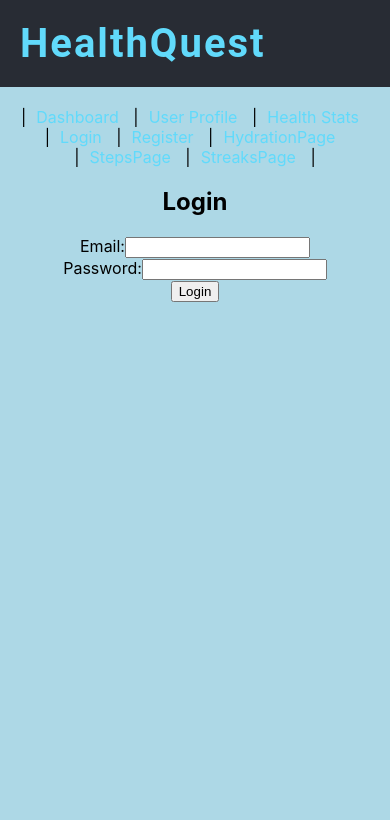
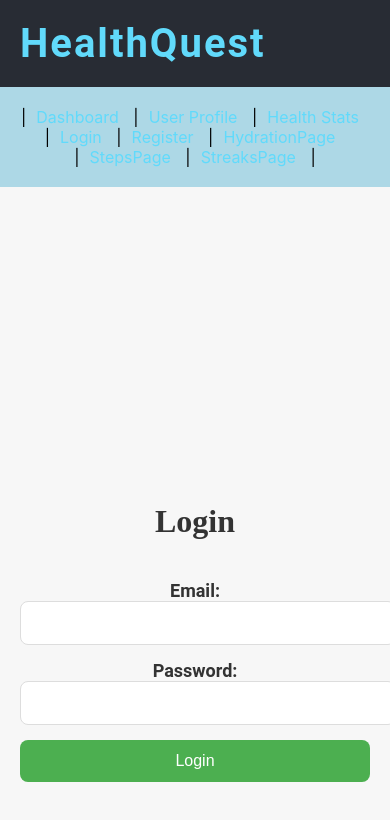
Before and after one commit to hvpham-yorku/HealthQuest, a React (Create React App) app in the folder HealthQuest/frontend/: page /login in a window 390 px wide. Shown: the top 820 px of the page. Built offline with nearby package versions, Linux system fonts and the light colour scheme.

Commit message:
Sprint 2 Task 27 - Redesign Login Page

```diff
--- /dev/null
+++ b/HealthQuest/frontend/src/pages/Login.css
@@ -0,0 +1,91 @@
+/* Scoped styles for Login component */
+.login-page {
+    display: flex;
+    flex-direction: column;
+    align-items: center;
+    justify-content: center;
+    min-height: 100vh;
+    background-color: #f7f7f7;
+    font-family: 'Roboto', sans-serif;
+    padding: 20px;
+}
+
+.login-page h2 {
+    font-size: 32px;
+    color: #333;
+    margin-bottom: 20px;
+    font-family: 'Playfair Display', serif;
+    font-weight: 700;
+}
+
+.login-page p {
+    color: red;
+    font-size: 16px;
+    margin: 10px 0;
+    font-weight: 500;
+}
+
+.login-page form {
+    display: flex;
+    flex-direction: column;
+    gap: 15px;
+    width: 100%;
+    max-width: 400px;
+    margin-top: 20px;
+}
+
+.login-page label {
+    font-size: 18px;
+    color: #333;
+    font-weight: 600;
+}
+
+.login-page input {
+    padding: 12px;
+    font-size: 16px;
+    border-radius: 8px;
+    border: 1px solid #ddd;
+    width: 100%;
+}
+
+.login-page button {
+    background-color: #4caf50;
+    color: white;
+    padding: 12px 20px;
+    font-size: 16px;
+    border: none;
+    border-radius: 8px;
+    cursor: pointer;
+    transition: background-color 0.3s ease;
+}
+
+.login-page button:hover {
+    background-color: #45a049;
+}
+
+.login-page .logout-button {
+    background-color: #f44336;
+    color: white;
+    padding: 12px 20px;
+    font-size: 16px;
+    border: none;
+    border-radius: 8px;
+    cursor: pointer;
+    transition: background-color 0.3s ease;
+    margin-top: 20px;
+}
+
+.login-page .logout-button:hover {
+    background-color: #e53935;
+}
+
+/* Add responsiveness for smaller screens */
+@media (max-width: 768px) {
+    .login-page form {
+        width: 100%;
+    }
+
+    .login-page button, .login-page .logout-button {
+        width: 100%;
+    }
+}
--- a/HealthQuest/frontend/src/pages/Login.js
+++ b/HealthQuest/frontend/src/pages/Login.js
@@ -1,5 +1,6 @@
 import React, { useState, useEffect } from 'react';
 import { loginUser } from '../services/userService';
+import './Login.css'; // Import the scoped CSS file
 
 const Login = () => {
     const [email, setEmail] = useState('');
@@ -36,16 +37,16 @@ const Login = () => {
     };
 
     return (
-        <div style={{ textAlign: 'center' }}>
+        <div className="login-page">
             {user ? (
                 <>
                     <h2>Welcome, {user.name}!</h2>
-                    <button onClick={handleLogout}>Logout</button>
+                    <button className="logout-button" onClick={handleLogout}>Logout</button>
                 </>
             ) : (
                 <>
                     <h2>Login</h2>
-                    {error && <p style={{ color: 'red' }}>{error}</p>}
+                    {error && <p>{error}</p>}
                     <form onSubmit={handleSubmit}>
                         <div>
                             <label>Email:</label>
```
